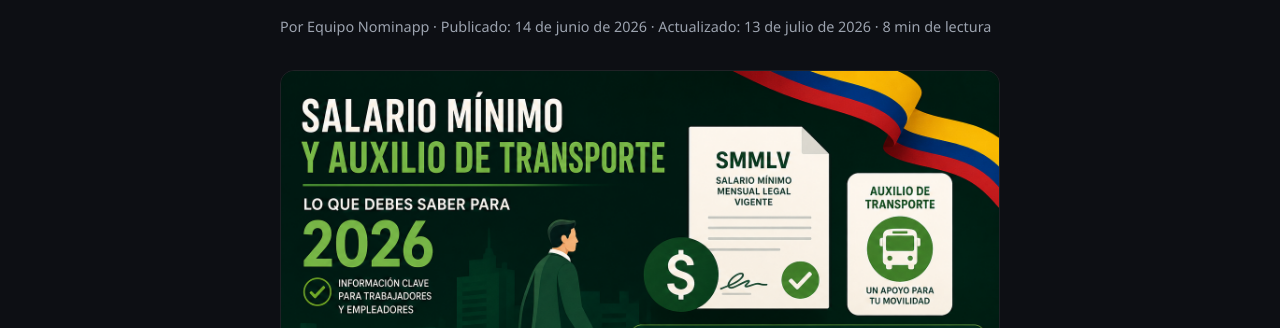
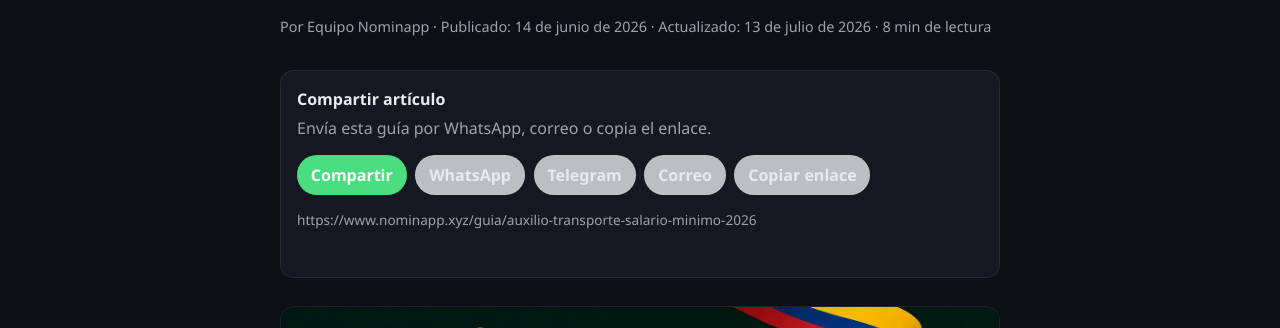
Before and after one commit to K4MIKAZ3/NominaCO-Pro, a Next.js app in the folder web/: page /guia/auxilio-transporte-salario-minimo-2026 in a window 1280 px wide. Shown: the part 284-612 px from the top of the page. Built offline with nearby package versions, Linux system fonts and the light colour scheme; no server answers.

Commit message:
Add article sharing controls
Co-authored-by: K4MIKAZ3 <K4MIKAZ3@users.noreply.github.com>

```diff
--- a/web/app/globals.css
+++ b/web/app/globals.css
@@ -753,6 +753,88 @@ body:has(.page-main--dashboard) .site-footer {
 
 .article-breadcrumb a {
   color: var(--text-muted);
+}
+
+.article-share {
+  display: grid;
+  gap: 0.85rem;
+  margin: 1.25rem 0 1.75rem;
+  padding: 1rem;
+  border: 1px solid var(--border);
+  border-radius: var(--radius);
+  background: var(--surface);
+}
+
+.article-share h2 {
+  margin: 0 0 0.25rem;
+  color: var(--text);
+  font-size: 1rem;
+}
+
+.article-share p {
+  margin: 0;
+}
+
+.article-share-actions {
+  display: flex;
+  flex-wrap: wrap;
+  gap: 0.55rem;
+}
+
+.share-button {
+  display: inline-flex;
+  align-items: center;
+  justify-content: center;
+  min-height: 40px;
+  padding: 0.55rem 0.8rem;
+  border: 1px solid var(--border);
+  border-radius: 999px;
+  background: rgba(255, 255, 255, 0.72);
+  color: var(--text);
+  font: inherit;
+  font-weight: 700;
+  line-height: 1;
+  text-decoration: none;
+  cursor: pointer;
+  transition:
+    border-color 0.2s ease,
+    color 0.2s ease,
+    transform 0.2s ease;
+}
+
+.share-button:hover,
+.share-button:focus-visible {
+  border-color: var(--primary);
+  color: var(--primary);
+  transform: translateY(-1px);
+}
+
+.share-button-primary {
+  border-color: transparent;
+  background: var(--primary);
+  color: #ffffff;
+}
+
+.share-button-primary:hover,
+.share-button-primary:focus-visible {
+  color: #ffffff;
+  border-color: transparent;
+}
+
+.article-share-url {
+  max-width: 100%;
+  overflow: hidden;
+  text-overflow: ellipsis;
+  white-space: nowrap;
+  font-size: 0.85rem;
+  color: var(--text-muted);
+}
+
+.article-share-status {
+  min-height: 1.2em;
+  font-size: 0.85rem;
+  font-weight: 700;
+  color: var(--primary);
 }
 
 .article-callout {
--- a/web/components/ArticleBody.tsx
+++ b/web/components/ArticleBody.tsx
@@ -1,9 +1,10 @@
 import Image from "next/image";
 import Link from "next/link";
 import { ApkDownloadButton } from "@/components/ApkDownloadButton";
+import { ArticleShare } from "@/components/ArticleShare";
 import type { BlogArticle, BlogSection } from "@/lib/blog/articles";
 import { getArticle } from "@/lib/blog/articles";
-import { site } from "@/lib/site";
+import { absoluteUrl, site } from "@/lib/site";
 
 function renderSection(section: BlogSection, index: number) {
   switch (section.type) {
@@ -50,6 +51,7 @@ type ArticleBodyProps = {
 };
 
 export function ArticleBody({ article }: ArticleBodyProps) {
+  const articleUrl = absoluteUrl(`/guia/${article.slug}`);
   const related =
     article.relatedSlugs
       ?.map((slug) => getArticle(slug))
@@ -89,6 +91,11 @@ export function ArticleBody({ article }: ArticleBodyProps) {
         ) : null}{" "}
         · {article.readingMinutes} min de lectura
       </p>
+      <ArticleShare
+        title={article.title}
+        description={article.description}
+        url={articleUrl}
+      />
       {article.heroImage ? (
         <figure className="article-hero-image">
           <Image
--- /dev/null
+++ b/web/components/ArticleShare.tsx
@@ -0,0 +1,87 @@
+"use client";
+
+import { useState } from "react";
+
+type ArticleShareProps = {
+  title: string;
+  description: string;
+  url: string;
+};
+
+export function ArticleShare({ title, description, url }: ArticleShareProps) {
+  const [status, setStatus] = useState("");
+  const encodedUrl = encodeURIComponent(url);
+  const encodedTitle = encodeURIComponent(title);
+  const encodedShareText = encodeURIComponent(`${title}\n${url}`);
+  const encodedEmailBody = encodeURIComponent(`${description}\n\n${url}`);
+
+  async function copyUrl() {
+    try {
+      await navigator.clipboard.writeText(url);
+      setStatus("Enlace copiado");
+    } catch {
+      setStatus("No se pudo copiar. Copia la URL desde la barra del navegador.");
+    }
+  }
+
+  async function shareArticle() {
+    if (navigator.share) {
+      try {
+        await navigator.share({ title, text: description, url });
+        setStatus("Artículo compartido");
+        return;
+      } catch (error) {
+        if (error instanceof DOMException && error.name === "AbortError") {
+          return;
+        }
+      }
+    }
+
+    await copyUrl();
+  }
+
+  return (
+    <section className="article-share" aria-labelledby="article-share-title">
+      <div>
+        <h2 id="article-share-title">Compartir artículo</h2>
+        <p>Envía esta guía por WhatsApp, correo o copia el enlace.</p>
+      </div>
+      <div className="article-share-actions">
+        <button type="button" className="share-button share-button-primary" onClick={shareArticle}>
+          Compartir
+        </button>
+        <a
+          className="share-button"
+          href={`https://wa.me/?text=${encodedShareText}`}
+          target="_blank"
+          rel="noopener noreferrer"
+        >
+          WhatsApp
+        </a>
+        <a
+          className="share-button"
+          href={`https://t.me/share/url?url=${encodedUrl}&text=${encodedTitle}`}
+          target="_blank"
+          rel="noopener noreferrer"
+        >
+          Telegram
+        </a>
+        <a
+          className="share-button"
+          href={`mailto:?subject=${encodedTitle}&body=${encodedEmailBody}`}
+        >
+          Correo
+        </a>
+        <button type="button" className="share-button" onClick={copyUrl}>
+          Copiar enlace
+        </button>
+      </div>
+      <p className="article-share-url" title={url}>
+        {url}
+      </p>
+      <p className="article-share-status" aria-live="polite">
+        {status}
+      </p>
+    </section>
+  );
+}
```
